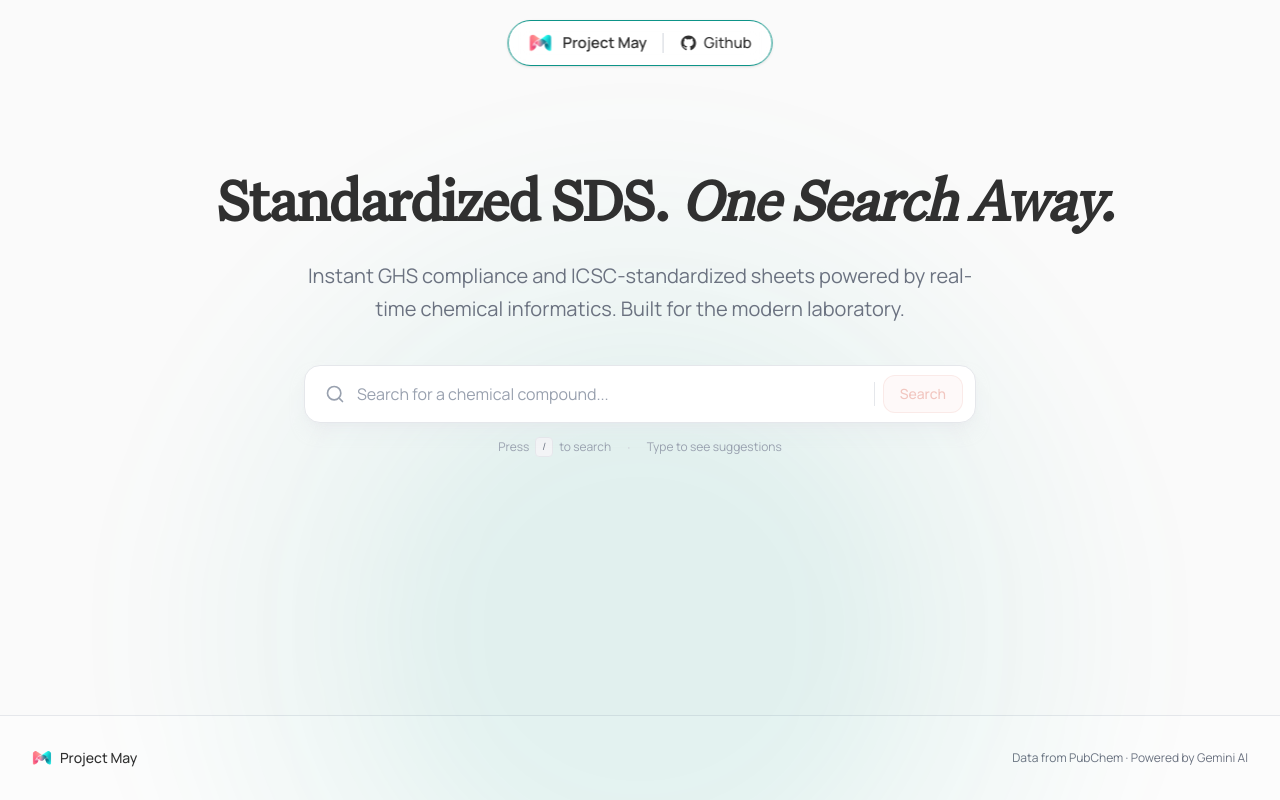
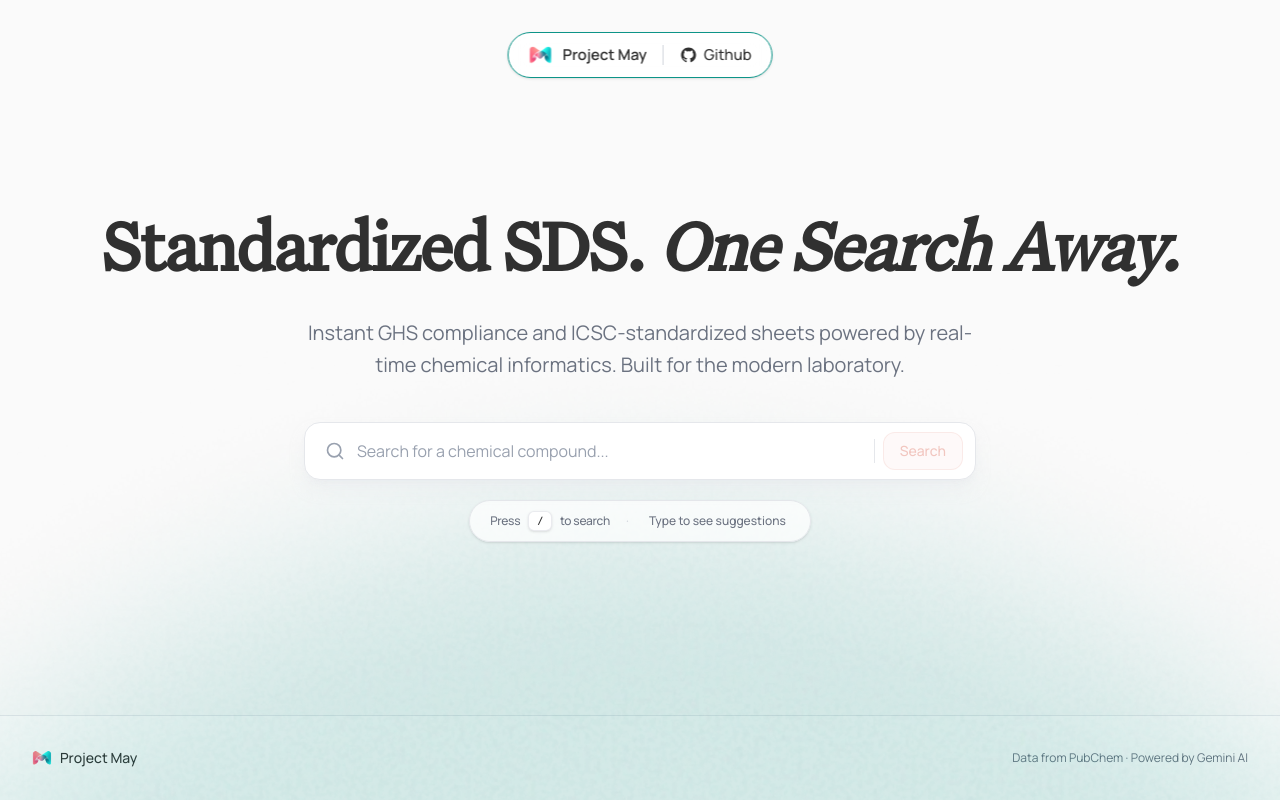
Before and after one commit to YoussefEltalyawy/Project-May, a Next.js app: page / in a window 1280 px wide. Shown: the top 800 px of the page. Built offline with nearby package versions, Linux system fonts and the light colour scheme; what @react-pdf/renderer would draw is missing.

Commit message:
More Improvments in the ui, mostly mobile focused

```diff
--- a/src/app/globals.css
+++ b/src/app/globals.css
@@ -133,6 +133,7 @@ body {
 
 /* ─── Editor form elements ───────────────────────────────────────────────── */
 .editor-input {
+  display: block;
   width: 100%;
   padding: 0.625rem 1rem;
   font-size: 0.875rem;
@@ -144,8 +145,8 @@ body {
 }
 .editor-input:focus {
   outline: none;
-  border-color: var(--color-accent);
-  box-shadow: 0 0 0 3px rgba(13, 148, 136, 0.08);
+  border-color: var(--color-secondary);
+  box-shadow: 0 0 0 3px rgba(222, 114, 99, 0.1);
   background: white;
 }
 .editor-input:hover {
@@ -153,6 +154,7 @@ body {
 }
 
 .editor-textarea {
+  display: block;
   width: 100%;
   padding: 1rem;
   font-size: 0.9375rem;
@@ -166,8 +168,8 @@ body {
 }
 .editor-textarea:focus {
   outline: none;
-  border-color: var(--color-accent);
-  box-shadow: 0 0 0 3px rgba(13, 148, 136, 0.08);
+  border-color: var(--color-secondary);
+  box-shadow: 0 0 0 3px rgba(222, 114, 99, 0.1);
   background: white;
 }
 .editor-textarea:hover {
--- a/src/app/page.tsx
+++ b/src/app/page.tsx
@@ -133,7 +133,7 @@ export default function Home() {
     <div className="flex flex-col min-h-screen bg-brand-bg">
       <SiteNav />
 
-      <HeroSection onSelectTerm={handleSelectTerm} isLoading={isLoading} />
+      <HeroSection onSelectTerm={handleSelectTerm} isLoading={isLoading} isCentered={!hasContent} />
 
       {hasContent && (
         <main ref={mainRef} className="flex-1 max-w-7xl w-full mx-auto px-4 sm:px-6 lg:px-8 pb-20">
--- a/src/components/CompoundSearch.tsx
+++ b/src/components/CompoundSearch.tsx
@@ -239,16 +239,20 @@ export const CompoundSearch = ({ onSelectTerm, isLoading }: CompoundSearchProps)
       </div>
 
       {/* Helper text */}
-      <div className="flex items-center justify-center gap-4 mt-3">
-        <p className="text-xs text-gray-400 flex items-center gap-1.5">
-          <span className="hidden sm:inline">Press</span>
-          <kbd className="px-1.5 py-0.5 bg-gray-100 border border-gray-200 rounded text-gray-500 font-sans text-[10px]">/</kbd>
-          <span>to search</span>
-        </p>
-        <span className="text-gray-300">·</span>
-        <p className="text-xs text-gray-400">
-          {fetchingSuggest ? "Loading suggestions..." : "Type to see suggestions"}
-        </p>
+      <div className="flex items-center justify-center mt-5">
+        <div className="flex flex-wrap justify-center items-center gap-2 sm:gap-4 px-5 py-2.5 bg-white/70 backdrop-blur-md border border-gray-200 rounded-full shadow-sm text-xs font-medium">
+          <p className="text-brand-text-muted flex items-center gap-2 tracking-tight">
+            <span className="hidden sm:inline">Press</span>
+            <kbd className="px-2 py-1 bg-white border border-gray-200/80 rounded-md text-brand-text font-black text-[10px] shadow-sm leading-none flex items-center justify-center min-w-[20px]">
+              /
+            </kbd>
+            <span>to search</span>
+          </p>
+          <span className="text-gray-300 hidden sm:inline">·</span>
+          <p className="text-brand-text-muted px-1">
+            {fetchingSuggest ? "Loading suggestions…" : "Type to see suggestions"}
+          </p>
+        </div>
       </div>
     </form>
   );
--- a/src/components/HeroSection.tsx
+++ b/src/components/HeroSection.tsx
@@ -1,18 +1,19 @@
+import Image from "next/image";
 import { CompoundSearch } from "@/components/CompoundSearch";
 
 interface HeroSectionProps {
   onSelectTerm: (term: string) => void;
   isLoading: boolean;
+  isCentered?: boolean;
 }
 
-export function HeroSection({ onSelectTerm, isLoading }: HeroSectionProps) {
+export function HeroSection({ onSelectTerm, isLoading, isCentered = false }: HeroSectionProps) {
   return (
-    <section className="relative pt-36 pb-16 sm:pt-44 sm:pb-20">
-      <div className="relative z-10 max-w-4xl mx-auto px-4 sm:px-6 text-center">
-        {/* Headline */}
-        <h1 className="text-4xl sm:text-5xl lg:text-6xl font-bold tracking-tight mb-6 animate-fade-up whitespace-nowrap font-serif">
-          <span className="text-brand-text">Standardized SDS.</span>{" "}
-          <span className="text-brand-text italic">One Search Away.</span>
+    <section className={`relative transition-all duration-700 ease-in-out flex flex-col ${isCentered ? "flex-1 justify-center pt-10 pb-0" : "pt-32 pb-10 sm:pt-36 sm:pb-12"}`}>
+      <div className="relative z-10 max-w-6xl mx-auto px-4 sm:px-6 text-center">
+        <h1 className="text-[2.25rem] leading-[1.1] sm:text-6xl lg:text-7xl font-bold tracking-tight mb-5 sm:mb-6 animate-fade-up font-serif max-w-full md:whitespace-nowrap">
+          <span className="text-brand-text block sm:inline">Standardized SDS.</span>{" "}
+          <span className="text-brand-text italic block sm:inline">One Search Away.</span>
         </h1>
 
         {/* Subheadline */}
@@ -27,13 +28,29 @@ export function HeroSection({ onSelectTerm, isLoading }: HeroSectionProps) {
         </div>
       </div>
 
-      {/* Teal globe — wide, soft, circular, positioned at the very bottom of the viewport area */}
+      {/* Teal globe — Pure CSS for mobile only (< sm) */}
       <div
         aria-hidden
-        className="pointer-events-none absolute bottom-0 left-1/2 -translate-x-1/2 translate-y-[60%] w-[900px] h-[900px]"
+        className="pointer-events-none fixed bottom-0 left-1/2 -translate-x-1/2 translate-y-[45%] w-[1200px] h-[1200px] sm:hidden z-0"
       >
-        <div className="absolute inset-0 rounded-full bg-accent/[0.04] blur-3xl" />
-        <div className="absolute inset-[20%] rounded-full bg-accent/[0.06] blur-3xl" />
+        <div className="absolute inset-0 rounded-full bg-accent/[0.08] blur-[80px]" />
+        <div className="absolute inset-[20%] rounded-full bg-accent/[0.12] blur-[80px]" />
+      </div>
+
+      {/* Teal globe — Image for desktop only (sm and up) */}
+      <div
+        aria-hidden
+        className="pointer-events-none fixed bottom-0 left-1/2 -translate-x-1/2 flex justify-center translate-y-[35%] hidden sm:flex min-w-[1600px] w-[180vw] max-w-[2800px] z-0"
+      >
+        <Image
+          src="/hero-glob.webp"
+          alt="Glowing teal background texture"
+          width={2400}
+          height={1200}
+          className="w-full h-auto object-cover opacity-100"
+          priority
+          unoptimized
+        />
       </div>
     </section>
   );
--- a/src/components/SDSEditor.tsx
+++ b/src/components/SDSEditor.tsx
@@ -124,17 +124,17 @@ export const SDSEditor = ({ data, onChange }: SDSEditorProps) => {
           <SectionCardHeader accentBar>
             <span className="block text-sm font-bold text-brand-text">General Setup</span>
           </SectionCardHeader>
-          <div className="space-y-1.5 mt-3">
-            <span className="text-[11px] font-bold text-brand-text-muted uppercase tracking-wider">
+          <div className="flex flex-col gap-2 mt-4">
+            <label htmlFor="preparedBy" className="text-[11px] font-bold text-brand-text-muted uppercase tracking-wider block">
               Document Attribution
-            </span>
+            </label>
             <input
               id="preparedBy"
               type="text"
               value={data.preparedBy || ""}
               onChange={(e) => onChange({ ...data, preparedBy: e.target.value })}
               placeholder="e.g. Chemist Maysa Ahmed"
-              className="editor-input"
+              className="editor-input w-full block"
             />
             {!data.preparedBy && (
               <p className="text-[10px] text-accent flex items-center gap-1.5 font-medium">
@@ -226,7 +226,7 @@ export const SDSEditor = ({ data, onChange }: SDSEditorProps) => {
               value={value}
               onChange={(e) => handleTextChange(key, e.target.value)}
               placeholder={`Enter details for ${label.toLowerCase()}…`}
-              className={`editor-textarea mt-3 ${isFocused ? "min-h-[450px]" : "min-h-[140px]"}`}
+              className={`editor-textarea block w-full mt-3 ${isFocused ? "min-h-[450px]" : "min-h-[140px]"}`}
             />
             <div className="mt-2 flex justify-between items-center text-[10px] text-gray-400 font-medium px-1">
               <span>Supports multiline text</span>
@@ -268,7 +268,7 @@ export const SDSEditor = ({ data, onChange }: SDSEditorProps) => {
             onChange={(e) => onChange({ ...data, arabicWarning: e.target.value })}
             dir="rtl"
             placeholder="تحذير السلامة بالعربية..."
-            className={`editor-textarea text-lg font-bold ${
+            className={`editor-textarea block w-full text-lg font-bold ${
               focusedSection === "arabic" ? "min-h-[450px]" : "min-h-[160px]"
             }`}
             style={{ fontFamily: "Cairo, sans-serif" }}
--- a/src/components/SearchHistory.tsx
+++ b/src/components/SearchHistory.tsx
@@ -117,7 +117,7 @@ export function SearchHistory({ onSelect, isVisible, onClose }: SearchHistoryPro
             .map((item) => (
             <li
               key={item.id}
-              className="group flex items-center gap-3 px-4 py-3 hover:bg-[#0D9488]/5 transition-colors cursor-pointer"
+              className="group flex items-center gap-3 px-4 py-3 hover:bg-gray-50 transition-colors cursor-pointer"
               onClick={() => handleSelect(item.term)}
             >
               <Clock size={14} className="text-gray-400 shrink-0" />
--- a/src/components/SiteNav.tsx
+++ b/src/components/SiteNav.tsx
@@ -18,7 +18,7 @@ function GithubIcon({ size = 18 }: { size?: number }) {
 
 export function SiteNav() {
   return (
-    <nav className="fixed top-5 left-1/2 -translate-x-1/2 z-50">
+    <nav className="fixed top-8 left-1/2 -translate-x-1/2 z-50">
       <div className="flex items-center gap-4 px-5 py-2.5 rounded-full border border-accent bg-white/85 backdrop-blur-md shadow-sm">
         {/* Brand */}
         <div className="flex items-center gap-2.5">
```
Also changed, not shown: public/hero-glob.webp (added), 1 other file (tests, documents, lock files or other folders).
